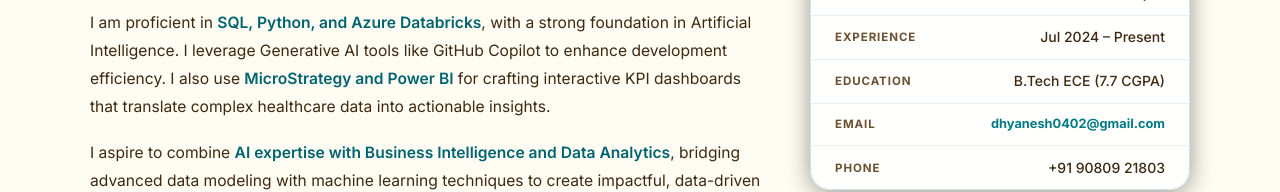
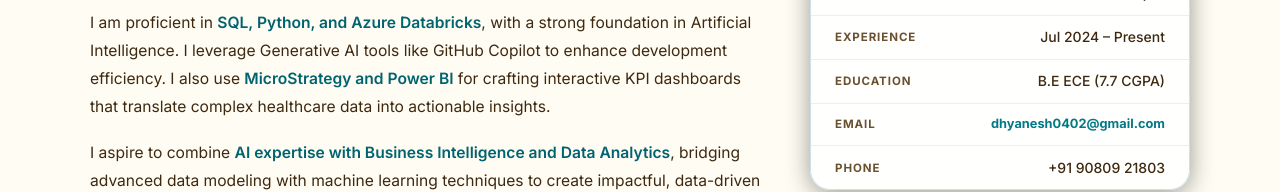
Before and after one commit to Dhyanesh45/Portfolio, a React (Vite) app: page / in a window 1280 px wide. Shown: the part 1145-1337 px from the top of the page. Built offline with nearby package versions, Linux system fonts and the light colour scheme.

Commit message:
Update education to B.E ECE

```diff
--- a/src/components/About.jsx
+++ b/src/components/About.jsx
@@ -87,7 +87,7 @@
               </div>
               <div className="ic-row">
                 <span className="ic-label">Education</span>
-                <span className="ic-value">B.Tech ECE (7.7 CGPA)</span>
+                <span className="ic-value">B.E ECE (7.7 CGPA)</span>
               </div>
               <div className="ic-row">
                 <span className="ic-label">Email</span>
```
Also changed, not shown: 3 other files (tests, documents, lock files or other folders).
